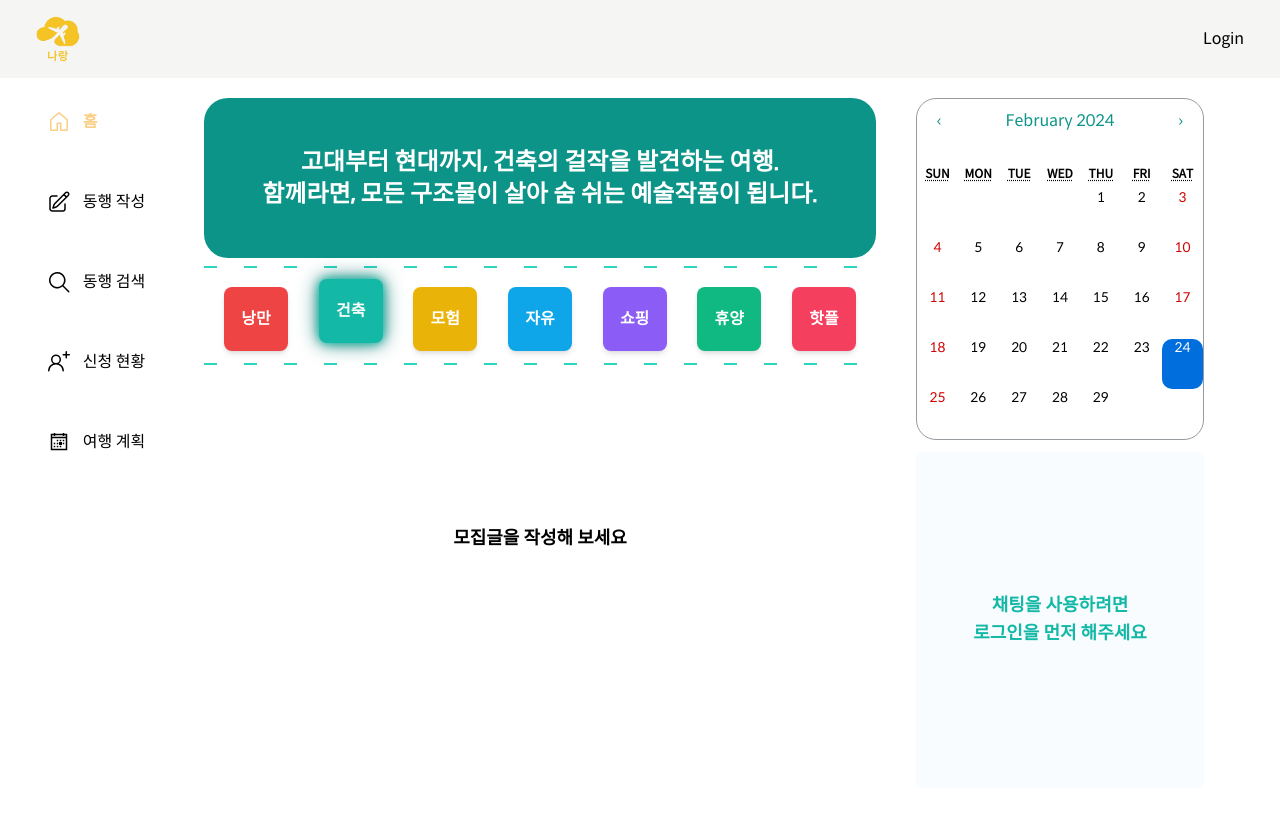
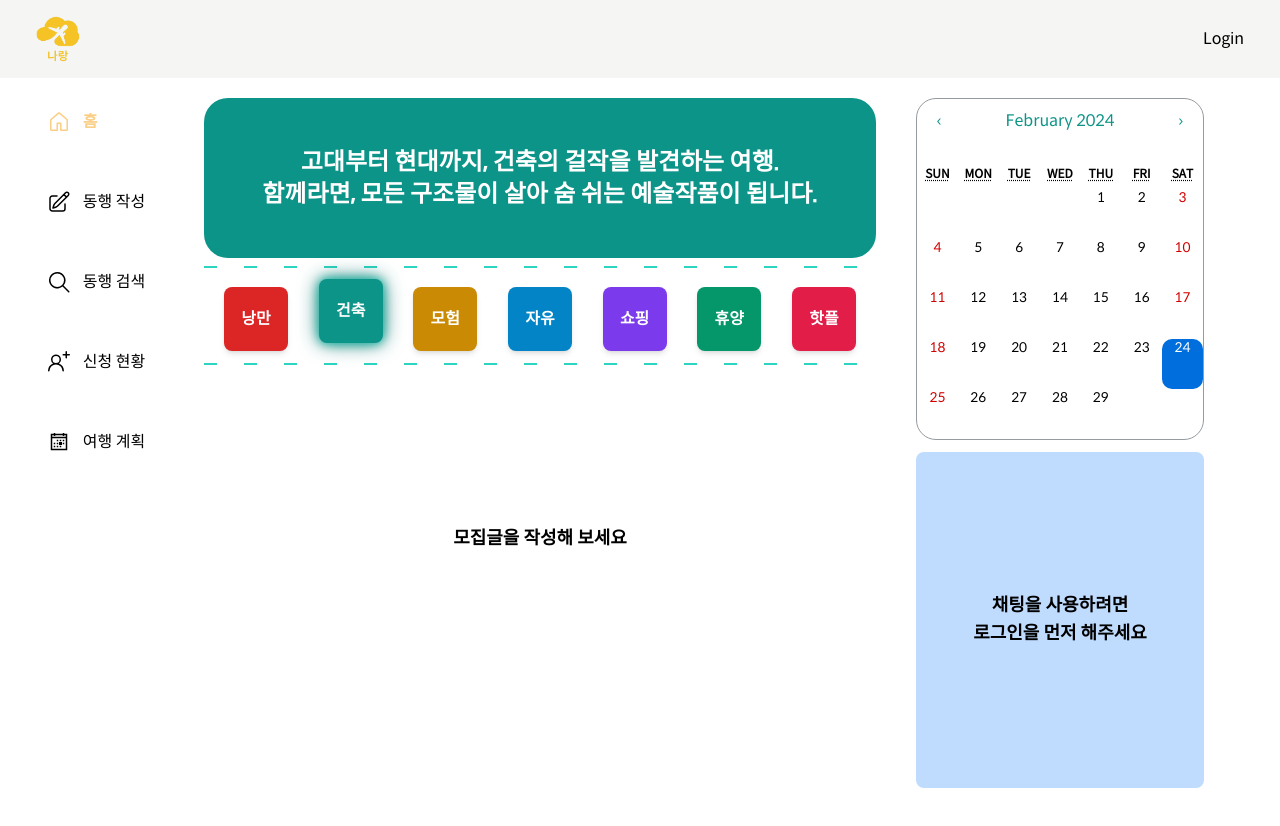
Before and after one commit to narang-trip/frontend, a React (Vite) app in the folder frontend/: page / in a window 1280 px wide. Shown: the top 826 px of the page. Built offline with nearby package versions, Linux system fonts and the light colour scheme; no server answers.

Commit message:
fix : fix color setting

```diff
--- a/frontend/src/components/TripList.jsx
+++ b/frontend/src/components/TripList.jsx
@@ -56,7 +56,7 @@
     return <NoDataMsg conceptColor={conceptColor} />;
   } //데이터 없으면
 
-  // return <CarouselTemplete list={conceptTripList} />;
+  return <CarouselTemplete list={conceptTripList} />;
   //둘다 아니면
 }
 
--- a/frontend/src/components/widgets/Widgets.jsx
+++ b/frontend/src/components/widgets/Widgets.jsx
@@ -30,11 +30,11 @@
     <div className="text-center relative ">
 
       <CalendarCp />
-      <div className="h-[42svh] mt-3 bg-blue-200/10 rounded-lg" ref={chatScrollRef}>
+      <div className="h-[42svh] mt-3 bg-blue-200 rounded-lg" ref={chatScrollRef}>
         {!isLogin && (
           <div className="flex flex-col justify-center items-center h-full">
-          <p className={`text-lg font-semibold animate-bounce text-${conceptColor}-500`}>채팅을 사용하려면</p>
-          <p className={`text-lg font-semibold animate-bounce text-${conceptColor}-500`}>로그인을 먼저 해주세요</p>
+          <p className={`text-lg font-semibold animate-bounce text-${conceptColor}-600`}>채팅을 사용하려면</p>
+          <p className={`text-lg font-semibold animate-bounce text-${conceptColor}-600`}>로그인을 먼저 해주세요</p>
         </div>
         )}
         {isLogin &&
--- a/frontend/src/data/concepts.js
+++ b/frontend/src/data/concepts.js
@@ -10,13 +10,13 @@
     "핫플": "rose"
 };
 export const conceptButtonColorObject = {
-    "낭만": "bg-red-500 hover:bg-red-700",
-    "건축": "bg-teal-500 hover:bg-teal-700",
-    "모험": "bg-yellow-500 hover:bg-yellow-700",
-    "자유": "bg-sky-500 hover:bg-sky-700",
-    "쇼핑": "bg-violet-500 hover:bg-violet-700",
-    "휴양": "bg-emerald-500 hover:bg-emerald-700",
-    "핫플": "bg-rose-500 hover:bg-rose-700"
+    "낭만": "bg-red-600 hover:bg-red-700",
+    "건축": "bg-teal-600 hover:bg-teal-700",
+    "모험": "bg-yellow-600 hover:bg-yellow-700",
+    "자유": "bg-sky-600 hover:bg-sky-700",
+    "쇼핑": "bg-violet-600 hover:bg-violet-700",
+    "휴양": "bg-emerald-600 hover:bg-emerald-700",
+    "핫플": "bg-rose-600 hover:bg-rose-700"
 };
 
 export const conceptTemaColorObject = {
```
